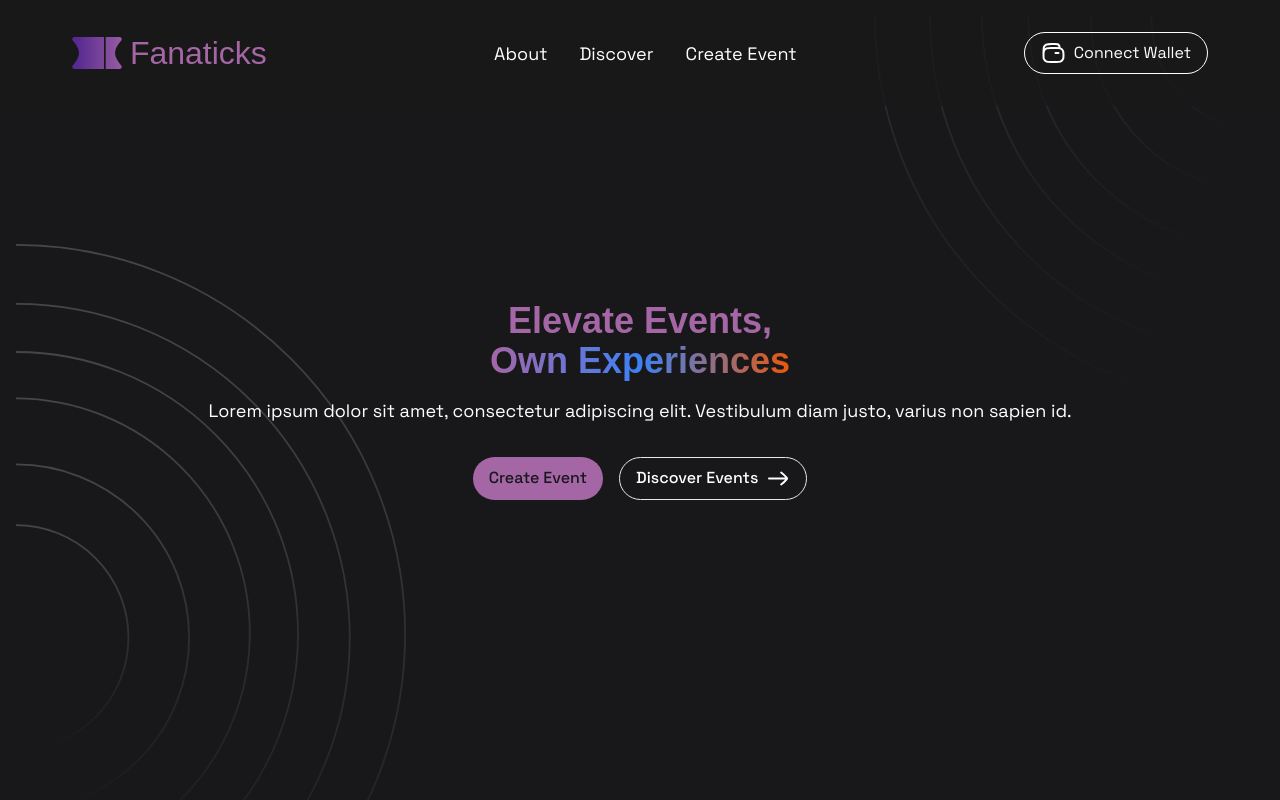
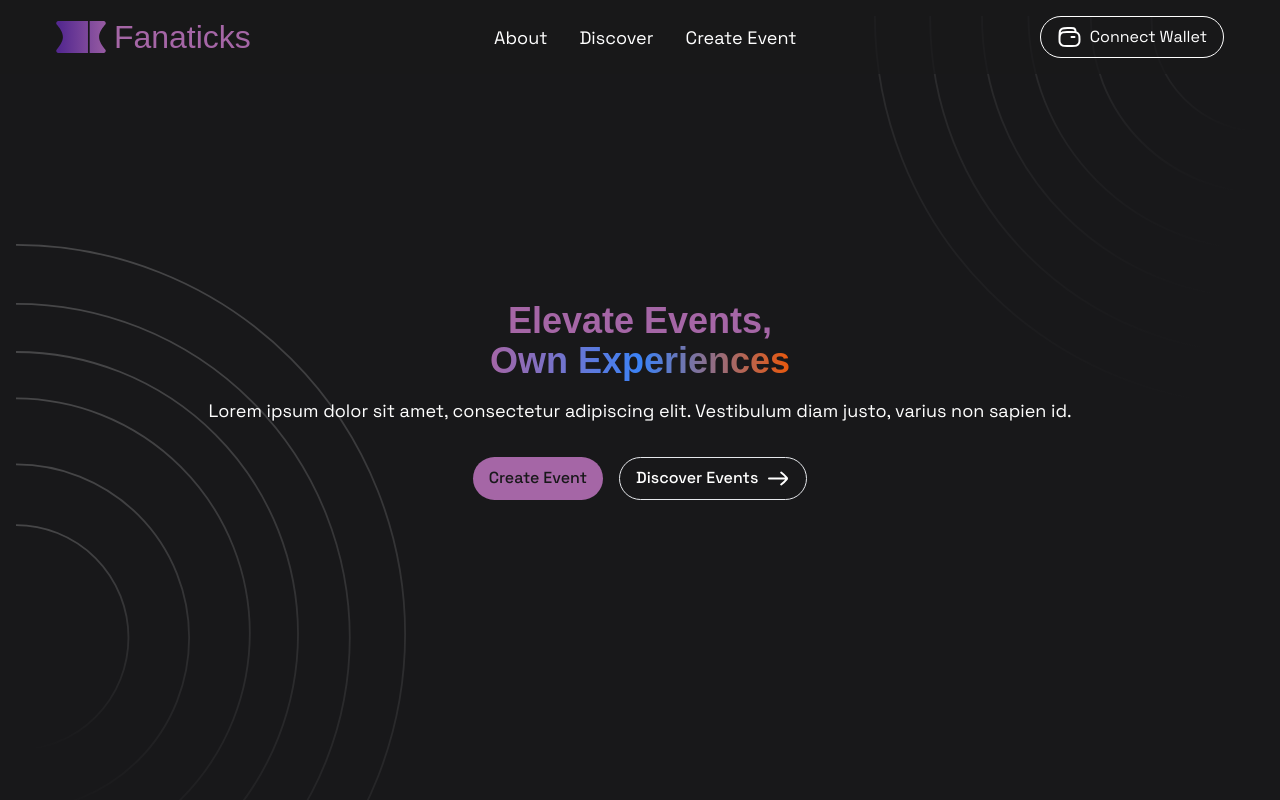
Before and after one commit to Fanaticks-EthIndia/Fanaticks, a React (Vite) app in the folder client/: page / in a window 1280 px wide. Shown: the top 800 px of the page. Built offline with nearby package versions, Linux system fonts and the light colour scheme; a web font is replaced by a local one.

Commit message:
UI: updated the UI for navbar

```diff
--- a/client/src/components/Navbar.jsx
+++ b/client/src/components/Navbar.jsx
@@ -4,7 +4,7 @@ import logo from "../assets/images/logo.svg";
 
 const NavBar = () => {
   return (
-    <div className="Navbar w-full fixed z-10 bg-opacity-75 p-8 bg-background">
+    <div className="Navbar w-full fixed z-10 bg-opacity-75 p-4 bg-background">
       <div className="mx-10 flex justify-between items-center">
         <div className="FanaticksLogo h-[34px] flex justify-center items-center gap-2">
           <img src={logo} className="h-8 w-fit" />
```
